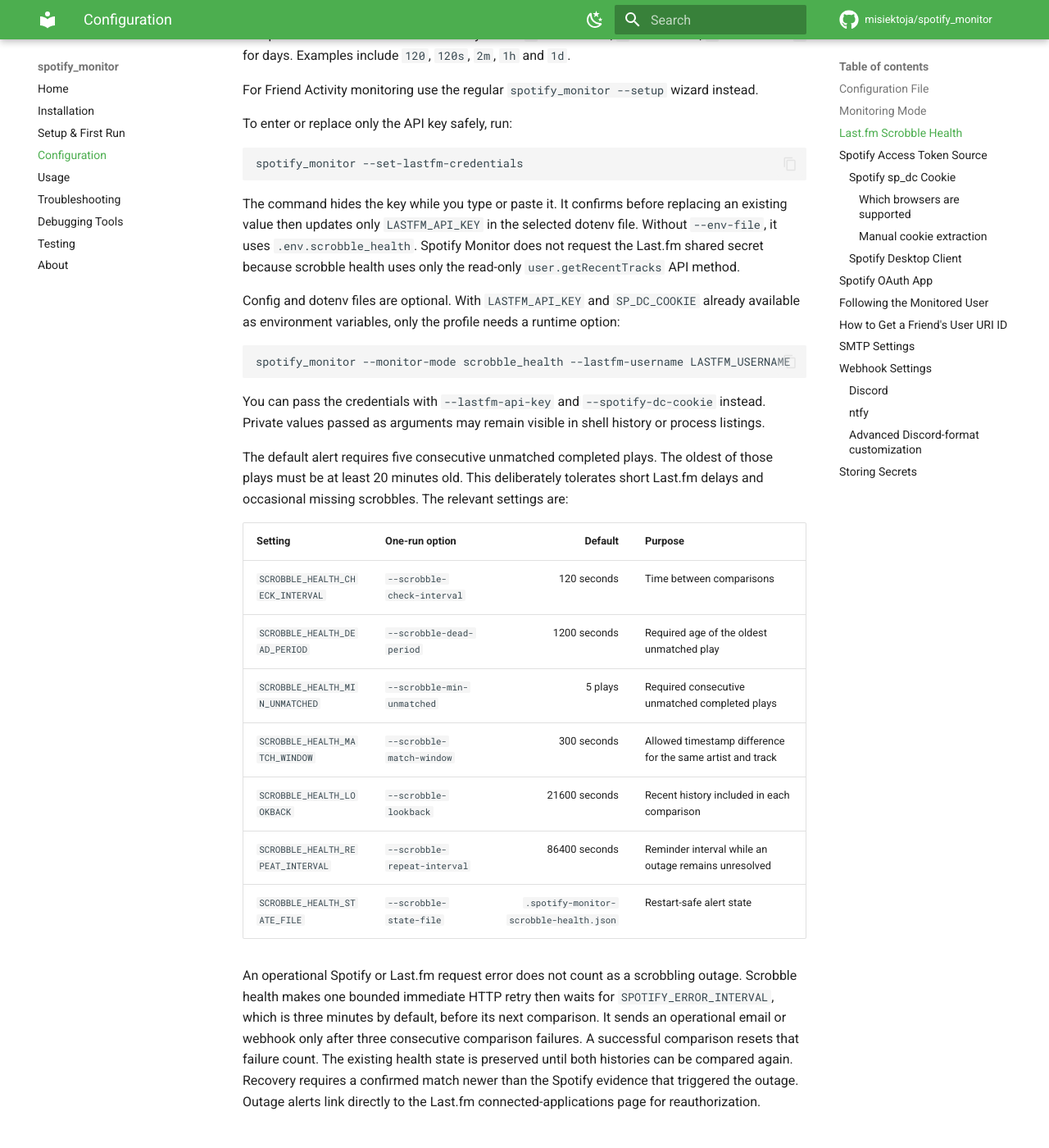
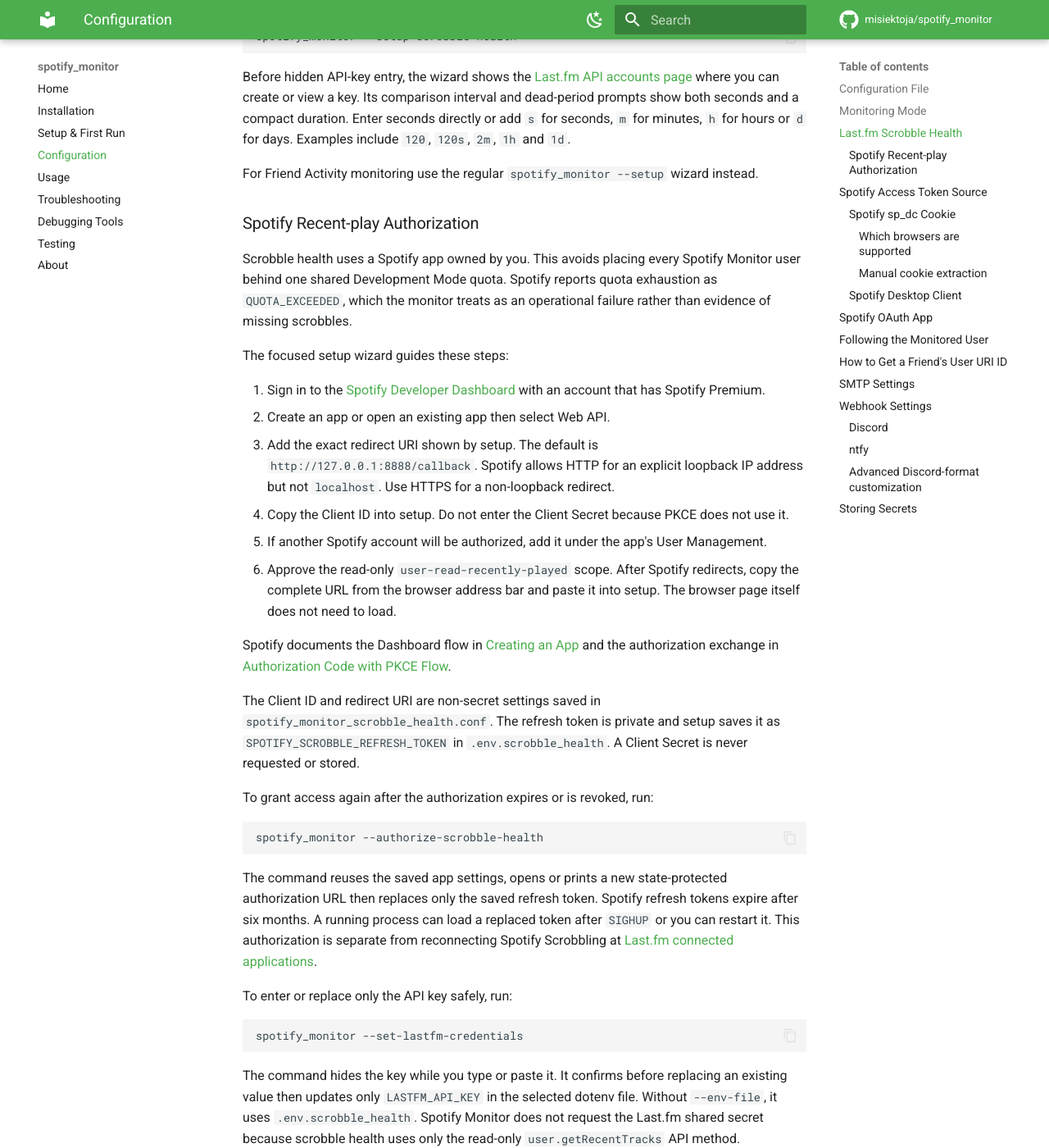
Before and after one commit to misiektoja/spotify_monitor, an MkDocs documentation site: the page built from docs/configuration.md, in a window 1280 px wide and 1400 px high, scrolled down 2868 px. Shown: the whole window at 82% size. Built offline with MkDocs 1.6.1 and Material for MkDocs 9.7.7, drawn with Linux system fonts in a browser that asks for light colours; comment, search, counter and statistics services are not loaded; some of the changed text lies outside the part shown.

Commit message:
docs(config): explain user-owned scrobble authorization

````diff
--- a/docs/configuration.md
+++ b/docs/configuration.md
@@ -33,7 +33,7 @@
 4. Values from the selected `.env` file
 5. Command-line options
 
-The `.env` layer applies only to supported private keys such as `SP_DC_COOKIE`, `LASTFM_API_KEY`, `SMTP_PASSWORD` and `WEBHOOK_URL`. A target written directly after the command overrides `TARGET_USER_URI_ID`. Use `--config-file PATH` and `--env-file PATH` to select files explicitly. Use `--config-file none` and `--env-file none` to disable both automatic searches. See [Storing Secrets](#storing-secrets) for the search rules and supported keys.
+The `.env` layer applies to supported private keys such as `SP_DC_COOKIE`, `LASTFM_API_KEY`, `SPOTIFY_SCROBBLE_REFRESH_TOKEN`, `SMTP_PASSWORD` and `WEBHOOK_URL`. It also accepts the non-secret `SPOTIFY_SCROBBLE_CLIENT_ID` and `SPOTIFY_SCROBBLE_REDIRECT_URI` settings for externally managed runs. A target written directly after the command overrides `TARGET_USER_URI_ID`. Use `--config-file PATH` and `--env-file PATH` to select files explicitly. Use `--config-file none` and `--env-file none` to disable both automatic searches. See [Storing Secrets](#storing-secrets) for the search rules and supported keys.
 
 You may set `TARGET_USER_URI_ID` to a raw user ID, Spotify user URI or profile URL. A positional command-line target takes precedence over this configured value. With a configured target you can start monitoring with:
 
@@ -64,14 +64,14 @@
 <a id="lastfm-scrobble-health"></a>
 ## Last.fm Scrobble Health
 
-Scrobble health mode checks whether completed plays from the Spotify account represented by `SP_DC_COOKIE` appear on one Last.fm profile. It does not need a second Spotify account and it does not use Friend Activity. It needs:
-
 Spotify's six-month reauthorization requirement can disconnect Spotify Scrobbling. Last.fm currently warns about that disconnection only through a banner on its website and does not send an email alert. People who rarely visit the website can therefore continue listening without knowing that new scrobbles are not being saved. This mode provides independent console, email or webhook alerts once the configured evidence threshold confirms a likely gap.
 
-1. The `cookie` token source, which is the built-in default
-2. A Last.fm profile from `LASTFM_USERNAME` or `--lastfm-username`
-3. `SP_DC_COOKIE` for the Spotify account whose plays should be checked
-4. A read-only Last.fm API key from `LASTFM_API_KEY` or `--lastfm-api-key`
+Scrobble health checks whether completed plays from one Spotify account appear on one Last.fm profile. It uses Spotify's official recently-played endpoint rather than Friend Activity or `SP_DC_COOKIE`. It does not need a second Spotify account. It needs:
+
+1. A Last.fm profile from `LASTFM_USERNAME` or `--lastfm-username`
+2. A read-only Last.fm API key from `LASTFM_API_KEY` or `--lastfm-api-key`
+3. A user-owned Spotify Developer app Client ID from `SPOTIFY_SCROBBLE_CLIENT_ID` or `--scrobble-client-id`
+4. A PKCE refresh token from `SPOTIFY_SCROBBLE_REFRESH_TOKEN` or `--scrobble-refresh-token`
 
 The easiest setup is the focused wizard. It selects scrobble health as the saved mode and collects these values through hidden prompts where appropriate:
 
@@ -83,6 +83,32 @@
 
 For Friend Activity monitoring use the regular `spotify_monitor --setup` wizard instead.
 
+<a id="spotify-recent-play-authorization"></a>
+### Spotify Recent-play Authorization
+
+Scrobble health uses a Spotify app owned by you. This avoids placing every Spotify Monitor user behind one shared Development Mode quota. Spotify reports quota exhaustion as `QUOTA_EXCEEDED`, which the monitor treats as an operational failure rather than evidence of missing scrobbles.
+
+The focused setup wizard guides these steps:
+
+1. Sign in to the [Spotify Developer Dashboard](https://developer.spotify.com/dashboard) with an account that has Spotify Premium.
+2. Create an app or open an existing app then select Web API.
+3. Add the exact redirect URI shown by setup. The default is `http://127.0.0.1:8888/callback`. Spotify allows HTTP for an explicit loopback IP address but not `localhost`. Use HTTPS for a non-loopback redirect.
+4. Copy the Client ID into setup. Do not enter the Client Secret because PKCE does not use it.
+5. If another Spotify account will be authorized, add it under the app's User Management.
+6. Approve the read-only `user-read-recently-played` scope. After Spotify redirects, copy the complete URL from the browser address bar and paste it into setup. The browser page itself does not need to load.
+
+Spotify documents the Dashboard flow in [Creating an App](https://developer.spotify.com/documentation/web-api/concepts/apps) and the authorization exchange in [Authorization Code with PKCE Flow](https://developer.spotify.com/documentation/web-api/tutorials/code-pkce-flow).
+
+The Client ID and redirect URI are non-secret settings saved in `spotify_monitor_scrobble_health.conf`. The refresh token is private and setup saves it as `SPOTIFY_SCROBBLE_REFRESH_TOKEN` in `.env.scrobble_health`. A Client Secret is never requested or stored.
+
+To grant access again after the authorization expires or is revoked, run:
+
+```sh
+spotify_monitor --authorize-scrobble-health
+```
+
+The command reuses the saved app settings, opens or prints a new state-protected authorization URL then replaces only the saved refresh token. Spotify refresh tokens expire after six months. A running process can load a replaced token after `SIGHUP` or you can restart it. This authorization is separate from reconnecting Spotify Scrobbling at [Last.fm connected applications](https://www.last.fm/settings/applications).
+
 To enter or replace only the API key safely, run:
 
 ```sh
@@ -91,13 +117,13 @@
 
 The command hides the key while you type or paste it. It confirms before replacing an existing value then updates only `LASTFM_API_KEY` in the selected dotenv file. Without `--env-file`, it uses `.env.scrobble_health`. Spotify Monitor does not request the Last.fm shared secret because scrobble health uses only the read-only `user.getRecentTracks` API method.
 
-Config and dotenv files are optional. With `LASTFM_API_KEY` and `SP_DC_COOKIE` already available as environment variables, only the profile needs a runtime option:
+Config and dotenv files are optional. With `LASTFM_API_KEY`, `SPOTIFY_SCROBBLE_CLIENT_ID` and `SPOTIFY_SCROBBLE_REFRESH_TOKEN` already available as environment variables, only the profile needs a runtime option:
 
 ```sh
 spotify_monitor --monitor-mode scrobble_health --lastfm-username LASTFM_USERNAME
 ```
 
-You can pass the credentials with `--lastfm-api-key` and `--spotify-dc-cookie` instead. Private values passed as arguments may remain visible in shell history or process listings.
+You can pass the credentials with `--lastfm-api-key`, `--scrobble-client-id` and `--scrobble-refresh-token` instead. Use `--scrobble-redirect-uri` if the app does not register the default redirect. Private values passed as arguments may remain visible in shell history or process listings.
 
 The default alert requires five consecutive unmatched completed plays. The oldest of those plays must be at least 20 minutes old. This deliberately tolerates short Last.fm delays and occasional missing scrobbles. The relevant settings are:
 
@@ -111,7 +137,7 @@
 | `SCROBBLE_HEALTH_REPEAT_INTERVAL` | `--scrobble-repeat-interval` | 86400 seconds | Reminder interval while an outage remains unresolved |
 | `SCROBBLE_HEALTH_STATE_FILE` | `--scrobble-state-file` | `.spotify-monitor-scrobble-health.json` | Restart-safe alert state |
 
-An operational Spotify or Last.fm request error does not count as a scrobbling outage. Scrobble health makes one bounded immediate HTTP retry then waits for `SPOTIFY_ERROR_INTERVAL`, which is three minutes by default, before its next comparison. It sends an operational email or webhook only after three consecutive comparison failures. A successful comparison resets that failure count. The existing health state is preserved until both histories can be compared again. Recovery requires a confirmed match newer than the Spotify evidence that triggered the outage. Outage alerts link directly to the Last.fm connected-applications page for reauthorization.
+An operational Spotify or Last.fm request error does not count as a scrobbling outage. Scrobble health makes one bounded immediate retry for transient server errors then waits for `SPOTIFY_ERROR_INTERVAL`, which is three minutes by default, before its next comparison. It does not immediately retry a Spotify 429 response or block for a very long `Retry-After` value. A `QUOTA_EXCEEDED` response explains that the user-owned app quota is exhausted and links to Spotify's [quota modes guide](https://developer.spotify.com/documentation/web-api/concepts/quota-modes). The monitor sends an operational email or webhook only after three consecutive comparison failures. A successful comparison resets that failure count. The existing health state is preserved until both histories can be compared again. Recovery requires a confirmed match newer than the Spotify evidence that triggered the outage. Outage alerts link directly to the Last.fm connected-applications page for reauthorization.
 
 <a id="spotify-access-token-source"></a>
 ## Spotify Access Token Source
@@ -501,13 +527,16 @@
 <a id="storing-secrets"></a>
 ## Storing Secrets
 
-A dotenv file is a plain text file that holds private values separately from regular configuration. Friend Activity uses `.env` by default. Scrobble health uses `.env.scrobble_health` by default. Store `SP_DC_COOKIE`, `LASTFM_API_KEY`, `REFRESH_TOKEN`, `SP_APP_CLIENT_ID`, `SP_APP_CLIENT_SECRET`, `SMTP_PASSWORD`, `WEBHOOK_URL` and `NTFY_ACCESS_TOKEN` in the file selected for that mode. Do not commit either file or share it.
+A dotenv file is a plain text file that holds private values separately from regular configuration. Friend Activity uses `.env` by default. Scrobble health uses `.env.scrobble_health` by default. Store `SP_DC_COOKIE`, `LASTFM_API_KEY`, `SPOTIFY_SCROBBLE_REFRESH_TOKEN`, `REFRESH_TOKEN`, `SP_APP_CLIENT_ID`, `SP_APP_CLIENT_SECRET`, `SMTP_PASSWORD`, `WEBHOOK_URL` and `NTFY_ACCESS_TOKEN` in the file selected for that mode. Do not commit either file or share it.
 
 You can use operating system environment variables instead of a file. Set them with `export` on Linux, Unix, macOS or WSL:
 
 ```sh
 export SP_DC_COOKIE="your_sp_dc_cookie_value"
 export LASTFM_API_KEY="your_lastfm_api_key"
+export SPOTIFY_SCROBBLE_CLIENT_ID="your_spotify_recent_play_client_id"
+export SPOTIFY_SCROBBLE_REDIRECT_URI="http://127.0.0.1:8888/callback"
+export SPOTIFY_SCROBBLE_REFRESH_TOKEN="your_spotify_recent_play_refresh_token"
 export REFRESH_TOKEN="your_spotify_app_refresh_token"
 export SP_APP_CLIENT_ID="your_spotify_app_client_id"
 export SP_APP_CLIENT_SECRET="your_spotify_app_client_secret"
@@ -528,11 +557,14 @@
 test -e .env || cp .env.example .env
 ```
 
-If you installed from PyPI or downloaded only `spotify_monitor.py`, `.env.example` will not be in your current directory. Create a plain text file named `.env` in the directory where you run Spotify Monitor then add only the values you use. `REFRESH_TOKEN` is for advanced client mode. Spotify app credentials are optional legacy metadata credentials.
+If you installed from PyPI or downloaded only `spotify_monitor.py`, `.env.example` will not be in your current directory. Create a plain text file named `.env` in the directory where you run Spotify Monitor then add only the values you use. `REFRESH_TOKEN` is for advanced client mode. `SP_APP_CLIENT_ID` and `SP_APP_CLIENT_SECRET` are optional legacy metadata credentials. `SPOTIFY_SCROBBLE_CLIENT_ID` is the separate non-secret app identifier used by scrobble health.
 
 ```ini
 SP_DC_COOKIE="your_sp_dc_cookie_value"
 LASTFM_API_KEY="your_lastfm_api_key"
+SPOTIFY_SCROBBLE_CLIENT_ID="your_spotify_recent_play_client_id"
+SPOTIFY_SCROBBLE_REDIRECT_URI="http://127.0.0.1:8888/callback"
+SPOTIFY_SCROBBLE_REFRESH_TOKEN="your_spotify_recent_play_refresh_token"
 REFRESH_TOKEN="your_spotify_app_refresh_token"
 SP_APP_CLIENT_ID="your_spotify_app_client_id"
 SP_APP_CLIENT_SECRET="your_spotify_app_client_secret"
````
